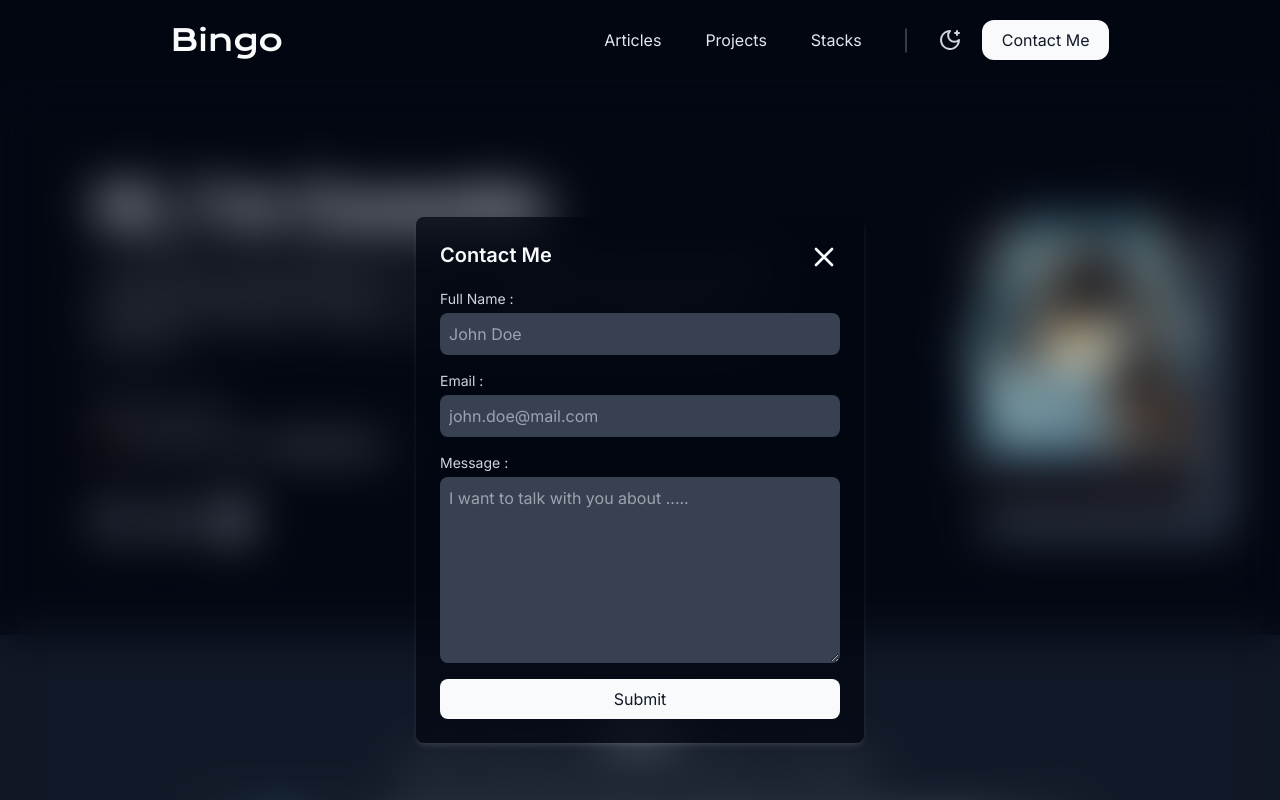
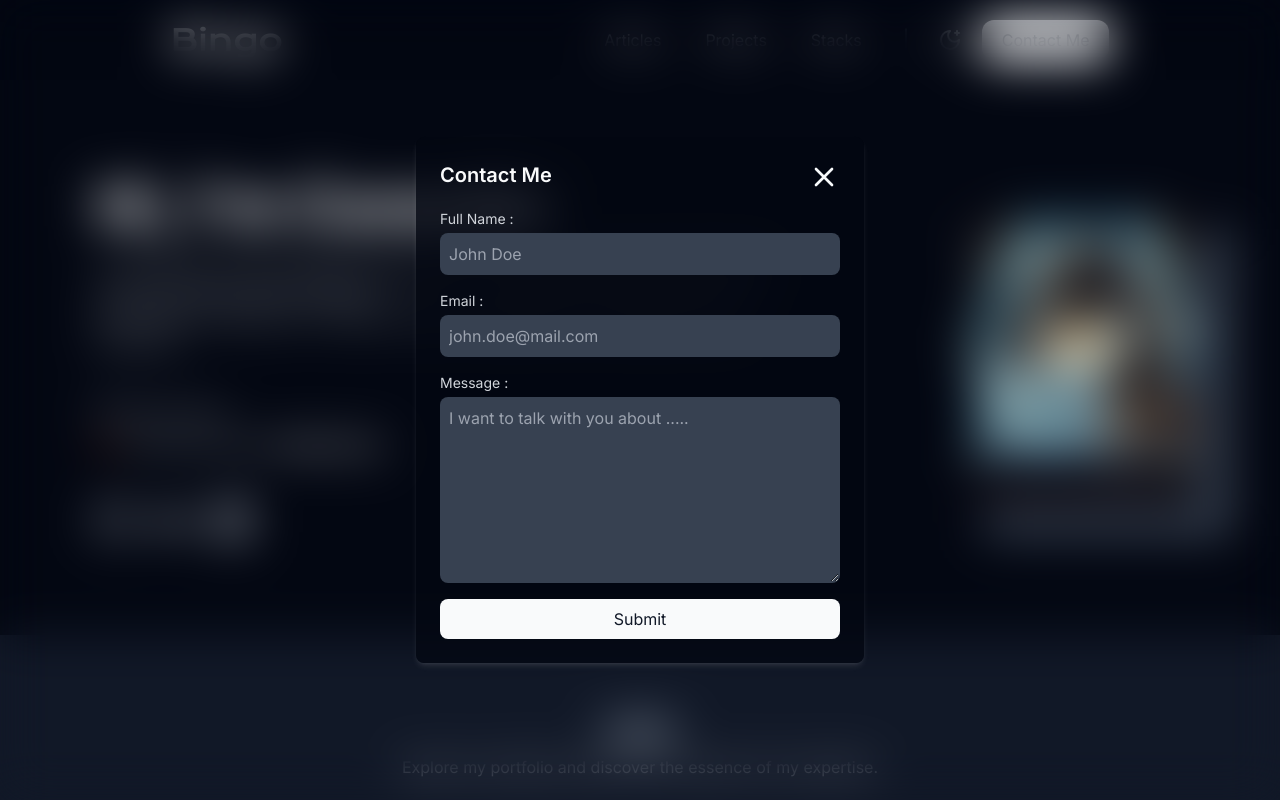
Before and after one commit to Oslonline/bingo-portfolio, a React (Vite) app: page / in a window 1280 px wide. Both pictures are taken after a click on the button "Contact Me". Shown: the top 800 px of the page. Built offline with nearby package versions, Linux system fonts and the light colour scheme.

Commit message:
feat: close contact form on outside click

```diff
--- a/src/components/NavBar.jsx
+++ b/src/components/NavBar.jsx
@@ -1,4 +1,4 @@
-import { useState, useEffect } from "react";
+import { useState, useEffect, useRef } from "react";
 import darkModeIcon from "../assets/icons/dark-mode.svg";
 import lightModeIcon from "../assets/icons/light-mode.svg";
 import { BurgerOpen, BurgerClose } from "./icons";
@@ -14,6 +14,7 @@ const NavBar = () => {
     });
     const [showBurgerMenu, setShowBurgerMenu] = useState(false);
     const [burgerIcon, setBurgerIcon] = useState(false);
+    const modalRef = useRef(null);
 
     useEffect(() => {
         localStorage.setItem("darkMode", JSON.stringify(isDarkMode));
@@ -23,6 +24,16 @@ const NavBar = () => {
         } else {
             document.documentElement.classList.remove("dark");
         }
+
+        const handleClickOutside = (event) => {
+            if (modalRef.current && !modalRef.current.contains(event.target)) {
+                setIsOpen(false);
+            }
+        };
+        document.addEventListener("mousedown", handleClickOutside);
+        return () => {
+            document.removeEventListener("mousedown", handleClickOutside);
+        };
     }, [isDarkMode]);
 
     const updateSuccessMessage = (message) => {
@@ -109,7 +120,7 @@ const NavBar = () => {
                     )}
                 </div>
                 <div className={`flex w-full flex-col shadow-md transition-all duration-300 ${showBurgerMenu ? "opacity-100" : "pointer-events-none hidden opacity-0"}`}>
-                    <div className="flex w-full p-5">
+                    <div className="flex w-full p-5" ref={modalRef}>
                         <div className="flex w-1/2">
                             <nav className="flex flex-col gap-4 text-gray-600 dark:text-gray-300">
                                 <a
@@ -156,8 +167,9 @@ const NavBar = () => {
                 </div>
             </header>
             {modalIsOpen && (
-                <div className="fixed left-0 top-0 z-20 flex h-full w-full items-center justify-center p-4 backdrop-blur-xl md:mt-20 md:p-0">
-                    <div className="w-full max-w-md rounded-lg bg-white/75 p-6 shadow-md backdrop-blur-xl dark:bg-gray-950/75 dark:shadow-gray-100/10">
+                <div className="fixed left-0 top-0 z-20 flex h-full w-full items-center justify-center backdrop-blur-xl">
+                    <div className="absolute left-1/2 top-1/2 w-11/12 max-w-md -translate-x-1/2 -translate-y-1/2 transform rounded-lg bg-white/75 p-6 shadow-md backdrop-blur-xl dark:bg-gray-950/75 dark:shadow-gray-100/10" ref={modalRef}>
+                        <div className="flex flex-col">
                             <div className="mb-4 flex justify-between">
                                 <h2 className="text-xl font-semibold dark:text-gray-50">Contact Me</h2>
                                 <button aria-label="Close mobile menu" onClick={closeModal}>
@@ -167,6 +179,7 @@ const NavBar = () => {
                             <ContactForm updateSuccessMessage={updateSuccessMessage} closeModal={closeModal} />
                         </div>
                     </div>
+                </div>
             )}
         </>
     );
```
Lines whose indentation alone changed are shown as unchanged.
